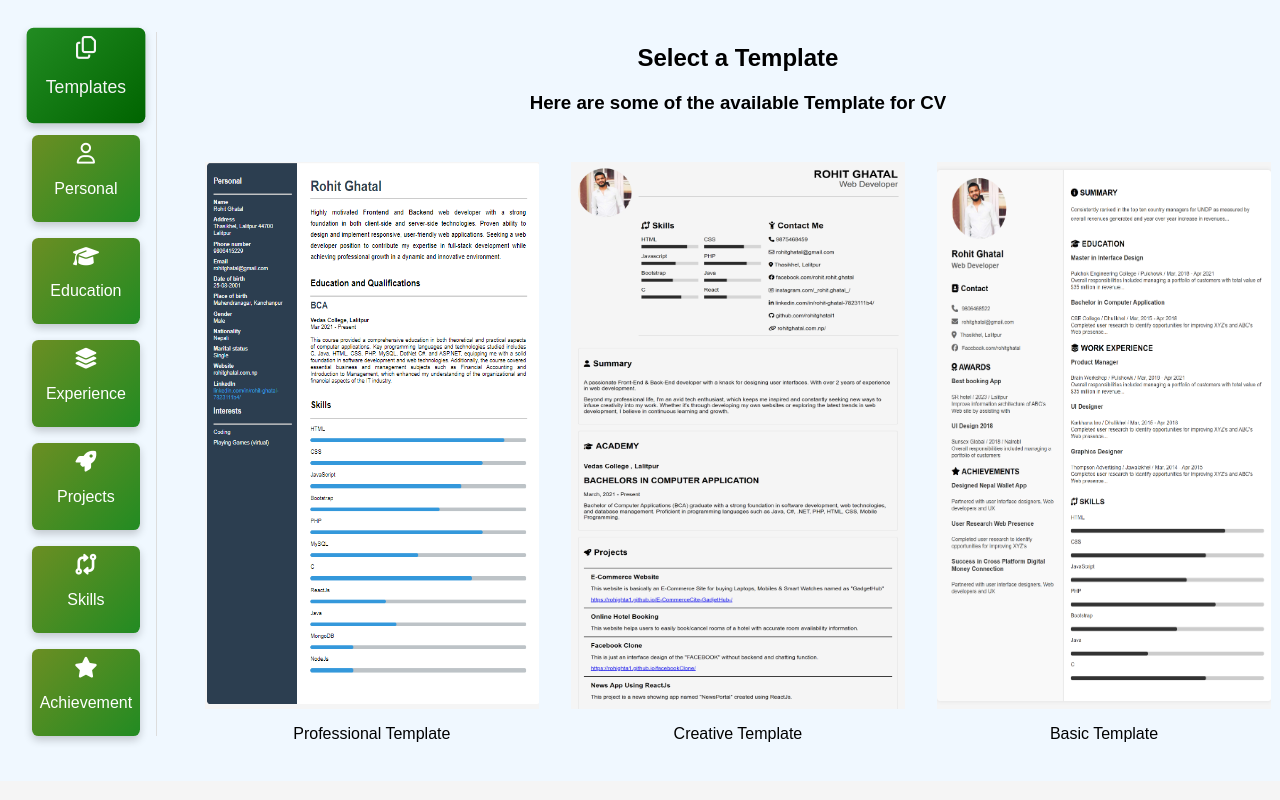
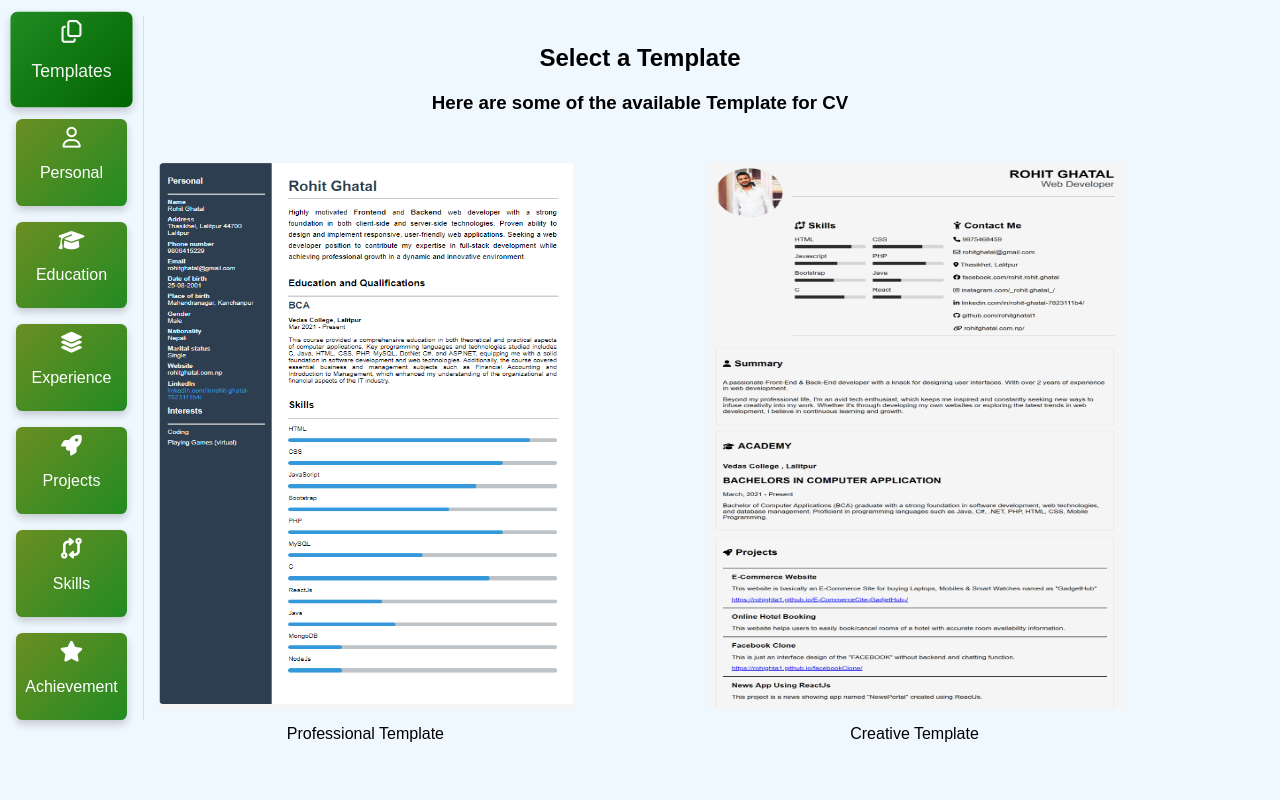
Before and after one commit to rohitghatal1/CVMaker-ReactJS, a React (Create React App) app: page / in a window 1280 px wide. Shown: the top 800 px of the page. Built offline with nearby package versions, Linux system fonts and the light colour scheme.

Commit message:
changed dipaying of step indicator and stepinfo

```diff
--- a/src/components/cvgenerator.css
+++ b/src/components/cvgenerator.css
@@ -3,14 +3,16 @@
     padding: 1rem;
     display: flex;
     gap: 1rem;
+    position: relative;
 }
 
 .cvGeneratorContainer .stepsIdicator{
-    position: sticky;
+    position: fixed;
     width: 8rem;
     left: 0;
     top: 0;
     padding: 1rem;
+    overflow-y: scroll;
 }
 
 .cvGeneratorContainer .stepsIdicator{
@@ -19,6 +21,7 @@
 
 .cvGeneratorContainer .stepInfo{
     width: 88%;
+    margin: auto;
 }
 .cvGeneratorContainer .stepsIdicator .stepItemsContainer{
     display: flex;
--- a/src/componentsInner/templatesDisplay.css
+++ b/src/componentsInner/templatesDisplay.css
@@ -8,6 +8,7 @@
     display: flex;
     justify-content: space-around;
     align-items: center;
+    flex-wrap: wrap;
     gap: 1rem;
 }
 
@@ -16,7 +17,6 @@
     height: 38rem;
     display: flex;
     flex-direction: column;
-    /* gap: 0.5rem; */
 }
 
 .allTemplateDisplay .allTemplateContainer .templateCard figure{
```
